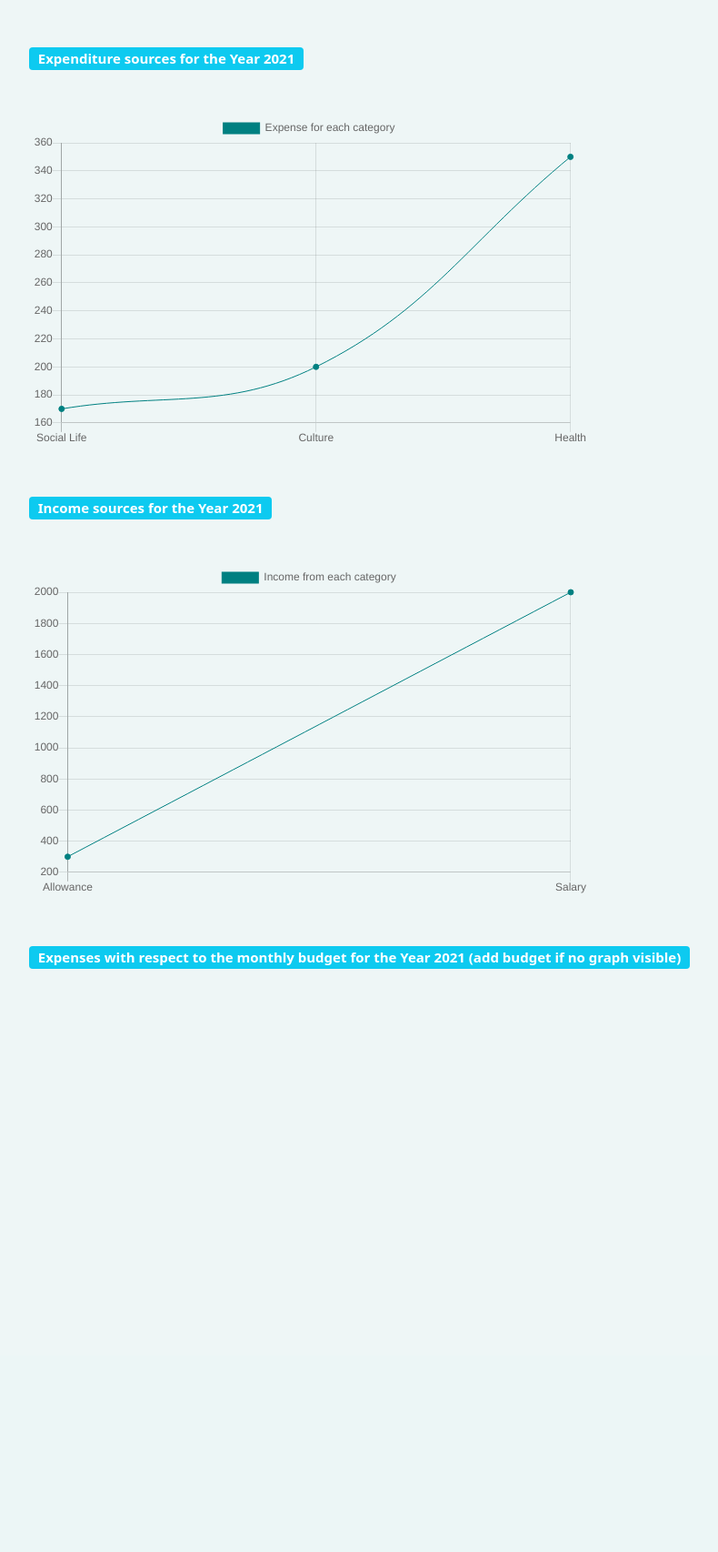
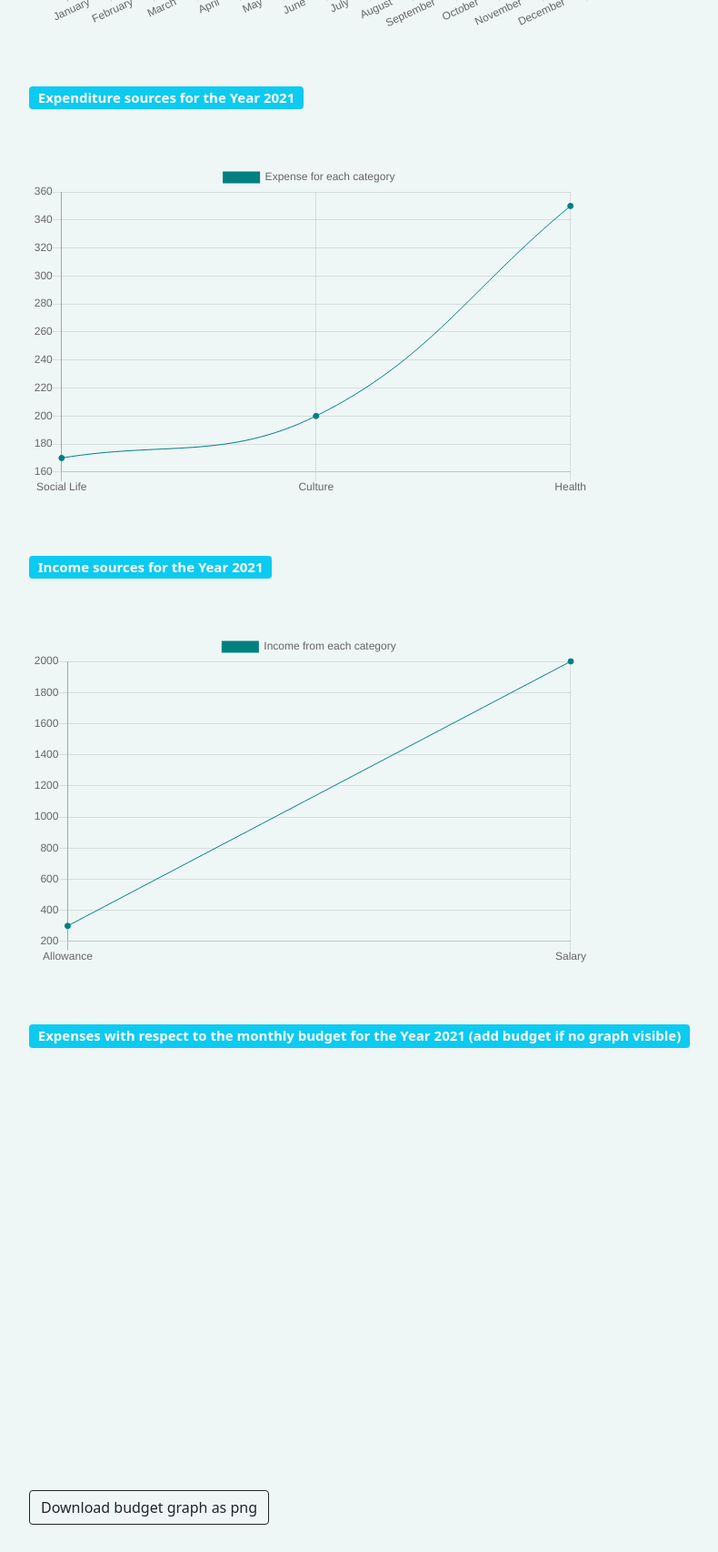
Before and after one commit to bhavyajhaaa/django-expense-app, a Django app: page /statistics/ in a window 1280 px wide. Shown: the part 1801-3507 px from the top of the page at 91% size, without its empty margins (20-810 px from the left). Before the commit the page ends 2866 px from the top, so only its background shows below. Run offline with Django 3.2, Linux system fonts and the light colour scheme; a user stored in the database is signed in; data comes from the database, SQL or seed files in the repository; a map, chart or similar area stays blank; some libraries are stand-ins or nearby versions.

Commit message:
download chart

```diff
--- a/app/templates/app/stats.html
+++ b/app/templates/app/stats.html
@@ -17,11 +17,7 @@
                 <span class="input-group-text" id="basic-addon1">{{form.year.label}}</span>
                 {{form.year}}
             </div>
-<!--            <div class="input-group mb-3">
-              <span class="input-group-text" id="basic-addon2">Budget</span>
-              <input type="number">
-          </div>
--->
+
             <input type="submit" class="btn btn-outline-primary" value="Get">
             <br><br>
             <div class="row">
@@ -65,7 +61,6 @@
             </div>
 
             <br>
-   <!--       <input type="submit" class="btn btn-outline-primary" value="Get">    -->
           <button type="button" class="btn btn-outline-dark" onclick="budget()">Check with budget</button>
           <p id="par">Budget list will be displayed here.</p>
         </form>
@@ -121,8 +116,14 @@
 
 
           </div>
+       <div style="margin-left: 40px; font-size: 20px; margin-top: 40px;">
+          <a href="#" id="downloadbut" onclick="download()">
+          <button type="button" class="btn btn-outline-dark" id="downloadbut" onclick="download()">Download budget graph as png</button>
+          </a>
+          <br><br>
+      </div>
+    </div>
 
-    </div>
 </div>
 
 
@@ -131,7 +132,7 @@
 <script>
 
 var budg = [0,0,0,0,0,0,0,0,0,0,0,0];
-
+var myLineChartbud;
 
     var config1 = {
       type: 'pie',
@@ -222,20 +223,21 @@
 
     window.onload = function() {
 
-
       var ctx1 = document.getElementById('pie-chart1').getContext('2d');
-      window.myPie = new Chart(ctx1, config1);
+      var chart1 = new Chart(ctx1, config1);
+      window.myPie = chart1;
 
       var ctx2 = document.getElementById('pie-chart2').getContext('2d');
-      window.myPie = new Chart(ctx2, config2);
+      var chart2 = new Chart(ctx2, config2);
+      window.myPie = chart2;
 
       var ctx = document.getElementById("canvas").getContext("2d");
-      window.myBar = new Chart(ctx, {
+      var chart3 = new Chart(ctx, {
         type: "bar",
         data: barChartData,
         options: chartOptions
       });
-
+      window.myBar = chart3;
 
       var ctx3 = document.getElementById('linechart').getContext('2d');
       var myLineChart = new Chart(ctx3, {
@@ -305,8 +307,8 @@
           }
         });
 
-        var ctx4 = document.getElementById('linechartinc').getContext('2d');
-      var myLineChartinc = new Chart(ctx4, {
+        var ctx5 = document.getElementById('linechartinc').getContext('2d');
+      var myLineChartinc = new Chart(ctx5, {
         type: 'line',
         data: {
           labels: {{labels2|safe}},
@@ -326,7 +328,6 @@
           }
         });
 
-
     };
 
     function budget(){
@@ -339,11 +340,11 @@
                 budg[i] += parseInt(budghtml[i].value);
           }
         }
-      document.getElementById("par").innerHTML = "Budget list is " + budg;
+      document.getElementById("par").innerHTML = "Budget list provided is " + budg;
 //      myLineChart.destroy();
       var ctx3 = document.getElementById('linechartbud').getContext('2d');
 
-      var myLineChart = new Chart(ctx3, {
+       myLineChartbud = new Chart(ctx3, {
         type: 'line',
         data: {
           labels: {{months|safe}},
@@ -387,6 +388,18 @@
           }
         });
 
+
+
+      }
+
+ //     a.href = myLineChartbud.toBase64Image();
+   //     a.download = 'my_budget_chart.png';
+
+
+      function download(){
+        var a = document.getElementById('downloadbut');
+        a.href = myLineChartbud.toBase64Image();
+        a.download = 'my_budget_chart.png';
       }
 
 </script>
```
